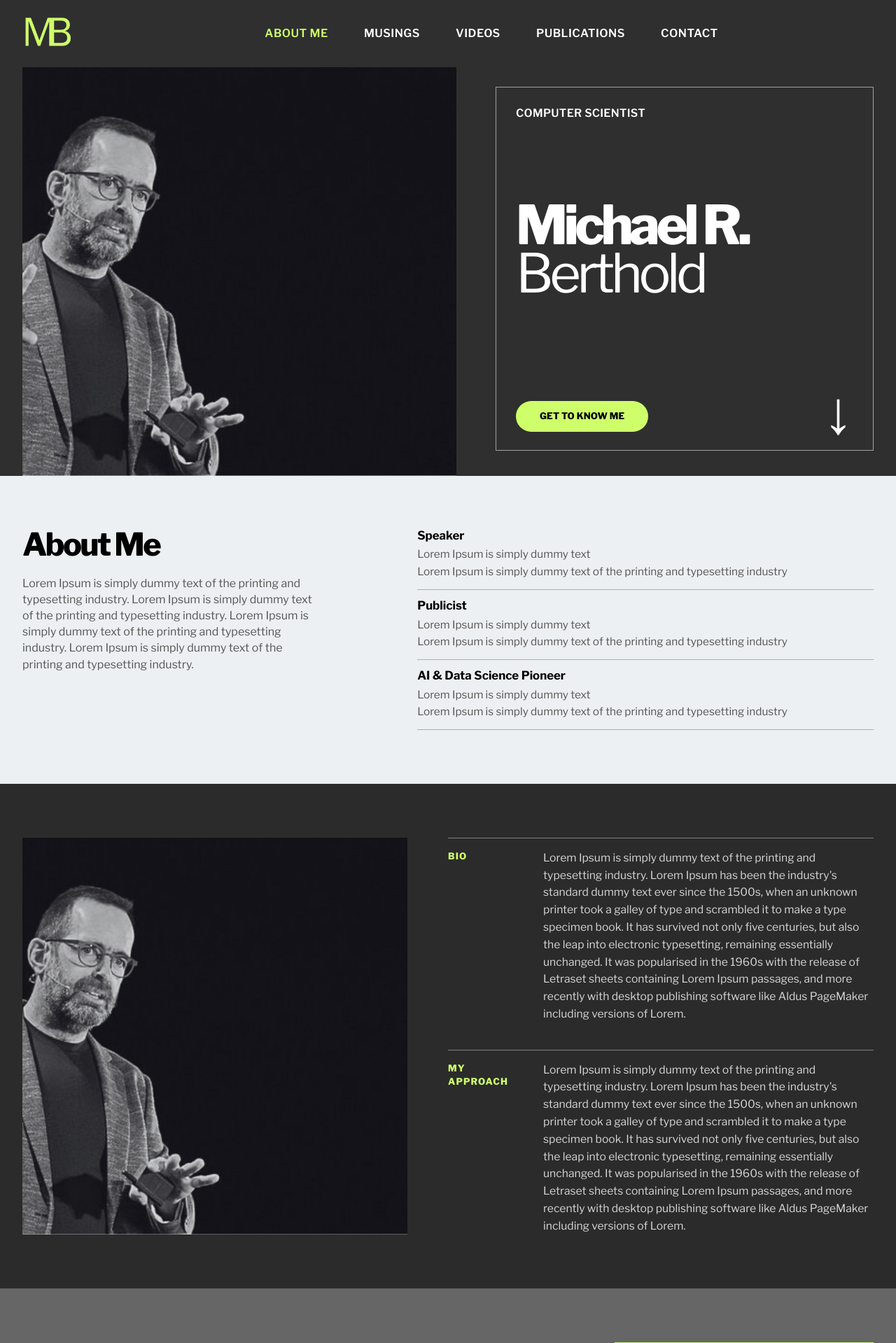
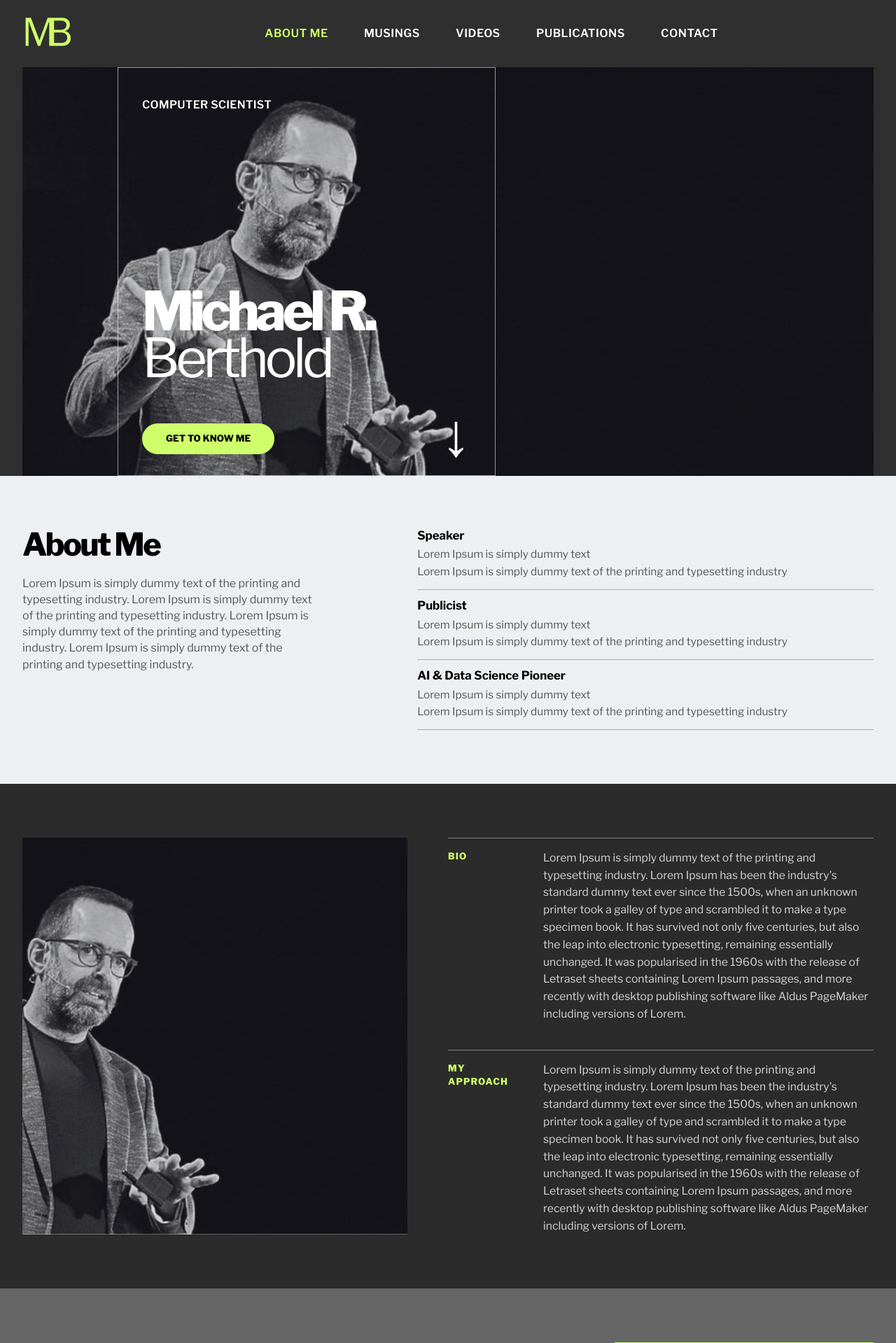
Before and after one commit to lacahelpme/mb, a Jekyll site: the page built from index.html, in a window 1280 px wide. Shown: the top 1919 px of the page at 70% size. Built offline with Jekyll 4.4.1, drawn with Linux system fonts in a browser that asks for light colours.

Commit message:
Update style.css

```diff
--- a/assets/css/style.css
+++ b/assets/css/style.css
@@ -265,7 +265,7 @@ h4:last-child {
 
 .hero-shell {
   display: grid;
-  grid-template-columns: 1.02fr 0.98fr;
+  grid-template-columns: 1fr 540px;
   align-items: stretch;
   min-height: 584px;
   gap: 0;
@@ -273,9 +273,11 @@ h4:last-child {
 }
 
 .hero-visual {
-  position: relative;
-  min-height: 584px;
+  position: absolute;
+  inset: 0;
+  min-height: 100%;
   overflow: hidden;
+  z-index: 1;
 }
 
 .hero-visual img {
@@ -284,26 +286,29 @@ h4:last-child {
   max-width: none;
   max-height: none;
   object-fit: cover;
-  object-position: center top;
+  object-position: center center;
 }
 
 .hero-panel {
   border: 1.5px solid rgba(255, 255, 255, 0.55);
-  min-height: 520px;
-  padding: 28px 28px 26px;
-  display: flex;
-  flex-direction: column;
-  justify-content: space-between;
-  margin: 28px 0 0 0;
+  min-height: 100%;
+  padding: 44px 34px 30px;
+  display: grid;
+  grid-template-rows: 1fr auto;
   width: 100%;
   max-width: 540px;
-  align-self: start;
+  align-self: stretch;
   justify-self: end;
+  margin: 0;
   background: transparent;
+  position: relative;
+  z-index: 2;
 }
 
 .hero-copy {
   max-width: 100%;
+  align-self: start;
+  padding-top: 8px;
 }
 
 .hero-kicker {
@@ -312,12 +317,12 @@ h4:last-child {
   font-size: 0.98rem;
   line-height: 1.1;
   font-weight: 600;
-  margin-bottom: 28px;
+  margin-bottom: 14px;
 }
 
 .hero-title {
   font-size: clamp(3.7rem, 6vw, 5.15rem);
-  line-height: 0.9;
+  line-height: 0.88;
   letter-spacing: -0.07em;
   font-weight: 400;
   margin: 0;
@@ -1181,9 +1186,13 @@ a:focus-visible {
   }
 
   .hero-shell {
-    min-height: auto;
-    gap: 20px;
-  }
+  display: grid;
+  grid-template-columns: 1fr 540px;
+  align-items: stretch;
+  min-height: 584px;
+  gap: 0;
+  position: relative;
+}
 
   .hero-visual {
     min-height: 520px;
```
